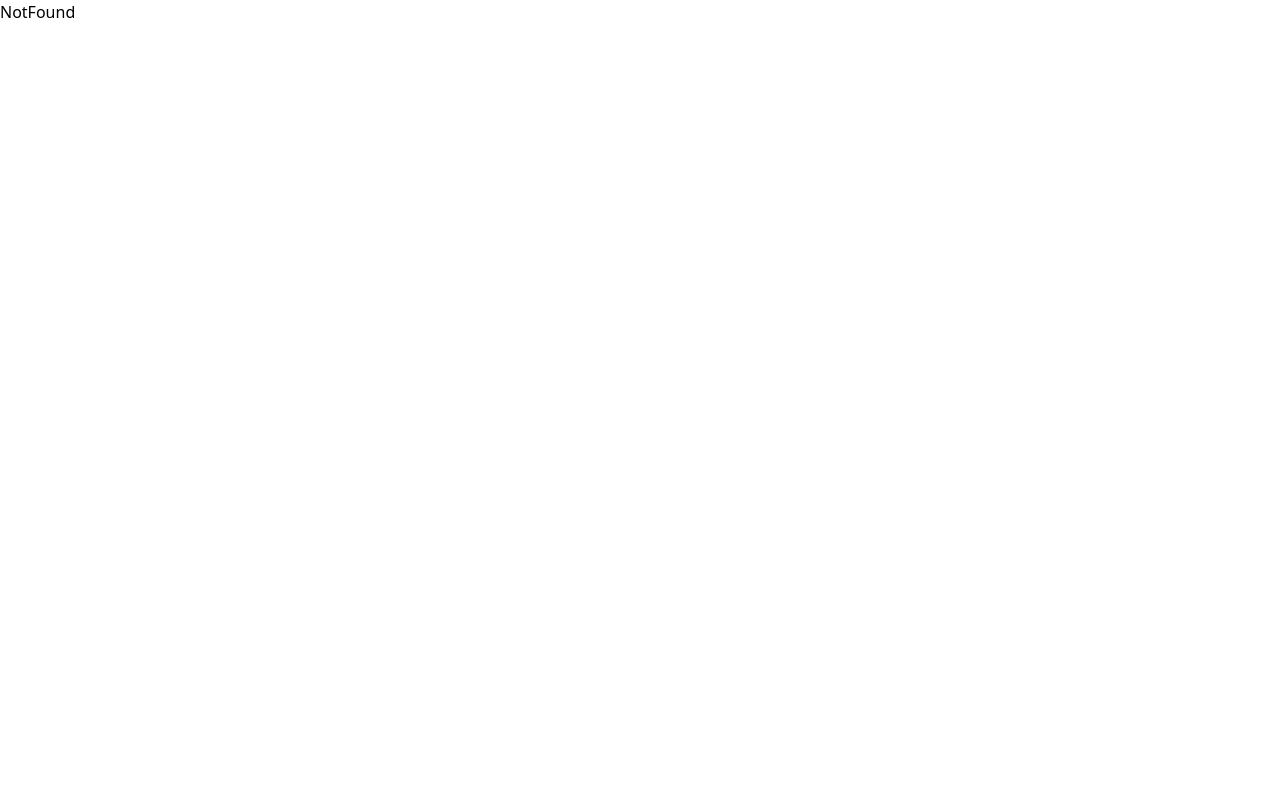
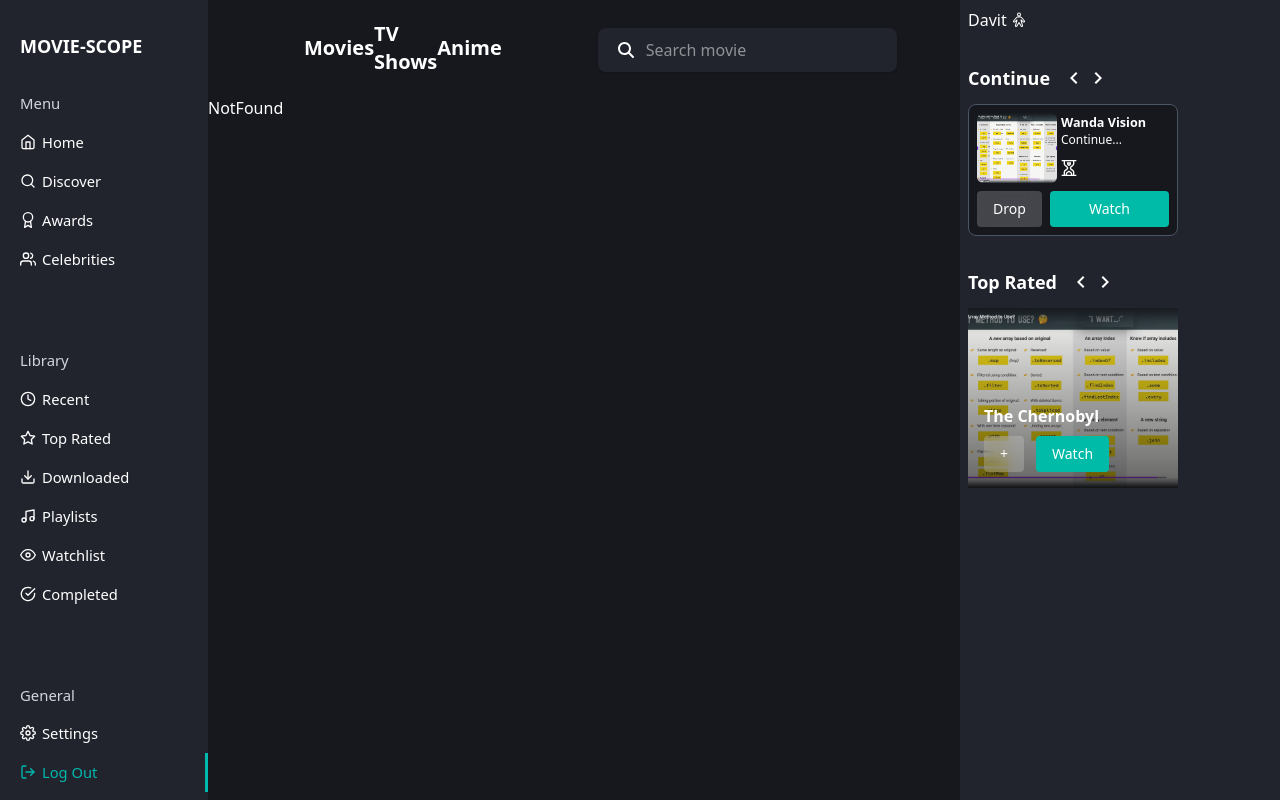
Before and after one commit to Beridze0/movie-scope, a React (Vite) app: page /logout in a window 1280 px wide. Built offline with nearby package versions, Linux system fonts and the light colour scheme.

Commit message:
fixed usenavigate

```diff
--- a/src/features/movies/MovieDetails.jsx
+++ b/src/features/movies/MovieDetails.jsx
@@ -76,10 +76,28 @@
         </div>
       </div>
 
+      {/* VIDEOS (added at the bottom) */}
+
       {/* OVERVIEW & PRODUCTION */}
       <div className="px-10 py-8 flex flex-col gap-6">
         <h2 className="text-2xl font-semibold">Overview</h2>
         <p className="text-gray-300 max-w-3xl">{overview}</p>
+
+        {trailer && (
+          <div className="px-10 py-8">
+            <h2 className="text-2xl font-semibold mb-4">Trailer</h2>
+            <div className="w-full aspect-video">
+              <iframe
+                src={`https://www.youtube.com/embed/${trailer.key}`}
+                title={trailer.name}
+                frameBorder="0"
+                allow="accelerometer; autoplay; clipboard-write; encrypted-media; gyroscope; picture-in-picture"
+                allowFullScreen
+                className="w-full h-full rounded-lg shadow-lg"
+              ></iframe>
+            </div>
+          </div>
+        )}
 
         {production_companies?.length > 0 && (
           <div>
@@ -107,23 +125,6 @@
           </div>
         )}
       </div>
-
-      {/* VIDEOS (added at the bottom) */}
-      {trailer && (
-        <div className="px-10 py-8">
-          <h2 className="text-2xl font-semibold mb-4">Trailer</h2>
-          <div className="w-full aspect-video">
-            <iframe
-              src={`https://www.youtube.com/embed/${trailer.key}`}
-              title={trailer.name}
-              frameBorder="0"
-              allow="accelerometer; autoplay; clipboard-write; encrypted-media; gyroscope; picture-in-picture"
-              allowFullScreen
-              className="w-full h-full rounded-lg shadow-lg"
-            ></iframe>
-          </div>
-        </div>
-      )}
     </div>
   );
 }
--- a/src/features/movies/SearchedMovies.jsx
+++ b/src/features/movies/SearchedMovies.jsx
@@ -1,10 +1,15 @@
 import React from "react";
-import { useLoaderData } from "react-router-dom";
+import { useLoaderData, useNavigation } from "react-router-dom";
 import MovieCard from "./MovieCard";
 import { BASE_URL, TMDB_OPTIONS } from "../../utils/api";
 
 export default function SearchedMovies() {
   const movies = useLoaderData();
+  const navigation = useNavigation();
+
+  if (navigation.state === "loading") {
+    return <div className="text-center mt-10 text-gray-400">Loading...</div>;
+  }
 
   if (!movies || movies.length === 0) {
     return <p className="text-center mt-10 text-gray-400">No movies found.</p>;
--- a/src/ui/AppLayout.jsx
+++ b/src/ui/AppLayout.jsx
@@ -1,10 +1,12 @@
 import React from "react";
-import { Outlet } from "react-router-dom";
+import { Outlet, useNavigation } from "react-router-dom";
 import LeftSidebar from "./LeftSidebar";
 import Navbar from "./Navbar";
 import RightSidebar from "./RightSidebar";
 
 export default function AppLayout() {
+  const navigation = useNavigation();
+
   return (
     <div className="flex min-h-screen bg-[#16181E] text-white">
       <div className="w-52 shrink-0 h-screen">
@@ -17,7 +19,7 @@
         </div>
 
         <div className="flex-1 overflow-y-auto">
-          <Outlet />
+          {navigation.state === "loading" ? <p>LOADING...</p> : <Outlet />}
         </div>
       </div>
 
--- a/src/ui/Logo.jsx
+++ b/src/ui/Logo.jsx
@@ -1,7 +1,10 @@
 import React from "react";
+import { Link } from "react-router-dom";
 
 export default function Logo() {
   return (
-    <div className="py-2 mt-4 text-white text-lg font-bold ">MOVIE-SCOPE</div>
+    <Link to="/" className="py-2 mt-4 text-white text-lg font-bold ">
+      MOVIE-SCOPE
+    </Link>
   );
 }
```
Also changed, not shown: src/App.jsx (+4 -4 lines).
